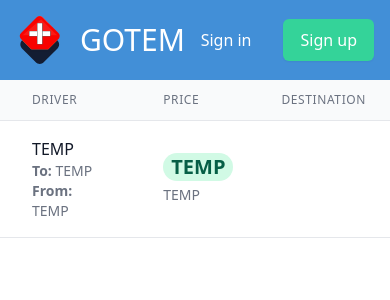
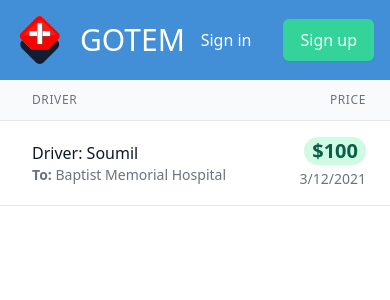
Before and after one commit to soumildatta/gotem, a React (Create React App) app: page / in a window 390 px wide. Shown: the top 300 px of the page. Built offline with nearby package versions, Linux system fonts and the light colour scheme.

Commit message:
Fixed alignment for price items and make page responsive

```diff
--- a/src/userDashboard/UserDashboard.jsx
+++ b/src/userDashboard/UserDashboard.jsx
@@ -18,15 +18,9 @@
                   </th>
                   <th
                     scope="col"
-                    class="px-6 py-3 text-left text-xs font-medium text-gray-500 uppercase tracking-wider"
+                    class="px-6 py-3 text-right text-xs font-medium text-gray-500 uppercase tracking-wider"
                   >
                     Price
-                  </th>
-                  <th
-                    scope="col"
-                    class="px-6 py-3 text-left text-xs font-medium text-gray-500 uppercase tracking-wider"
-                  >
-                    Destination
                   </th>
                 </tr>
               </thead>
--- a/src/userDashboard/UserRequestCards.jsx
+++ b/src/userDashboard/UserRequestCards.jsx
@@ -6,23 +6,21 @@
       <td className="px-8 py-4">
         <div className="flex items-center">
           <div>
-            <div className="text-md font-medium text-gray-900">TEMP</div>
+            <div className="text-md font-medium text-gray-900">
+              Driver: Soumil
+            </div>
             <div className="text-sm text-gray-500">
               <strong>To: </strong>
-              TEMP
-            </div>
-            <div className="text-sm text-gray-500">
-              <strong>From: </strong>
-              TEMP
+              Baptist Memorial Hospital
             </div>
           </div>
         </div>
       </td>
-      <td className="px-6 py-4 whitespace-nowrap">
+      <td className="px-6 py-4 text-right whitespace-nowrap">
         <span className="px-2 py-1 mb-1 inline-flex text-xl leading-5 font-semibold rounded-full bg-green-100 text-green-800 ">
-          TEMP
+          $100
         </span>
-        <div className="text-sm text-gray-500">TEMP</div>
+        <div className="text-sm text-gray-500">3/12/2021</div>
       </td>
     </tr>
   );
```
